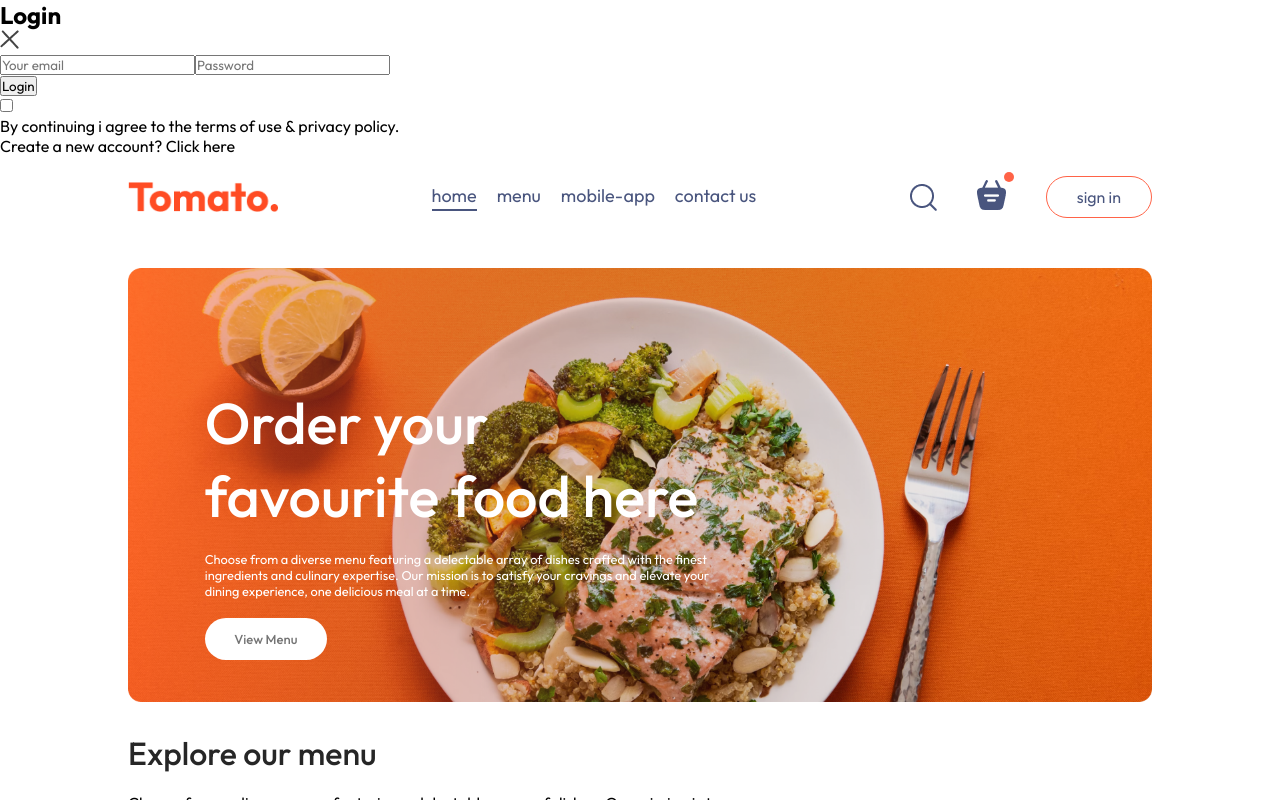
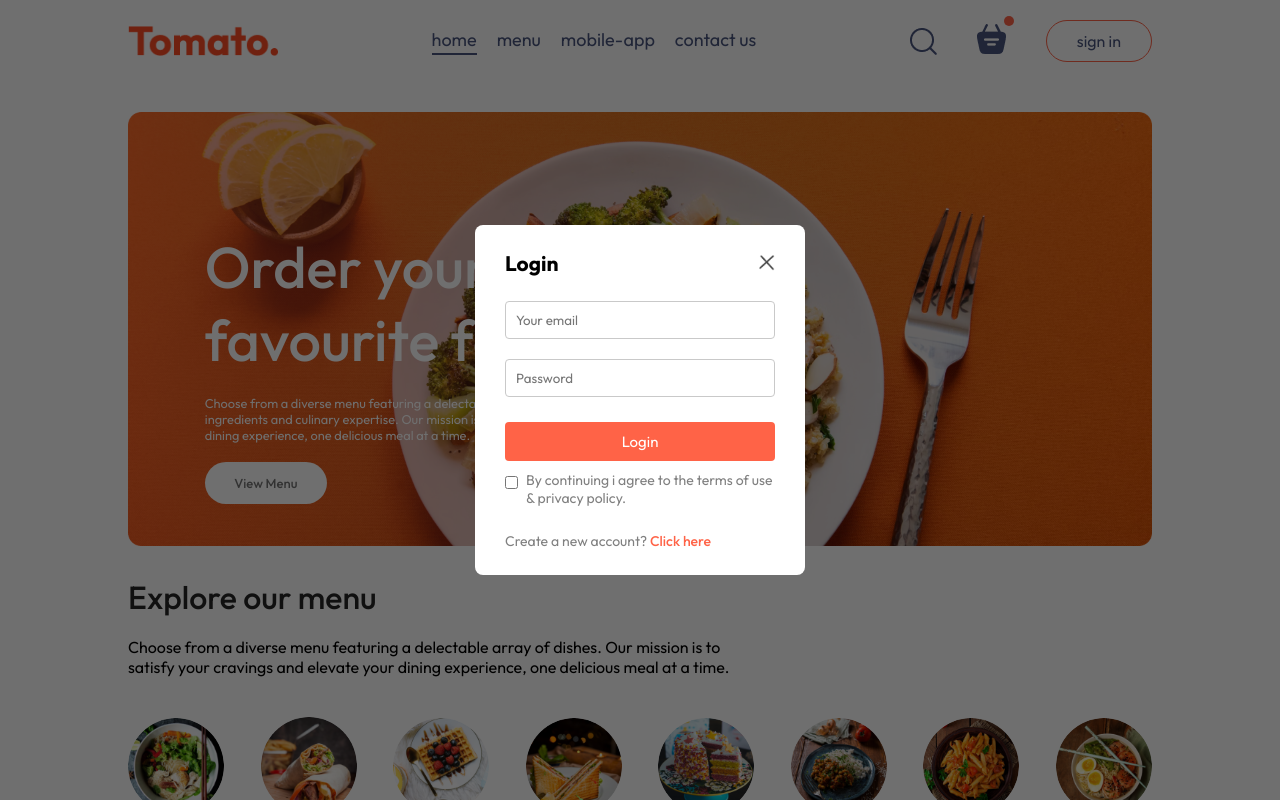
Before and after one commit to Vanshikathakur04/Food-del, a React (Vite) app in the folder frontend/: page / in a window 1280 px wide. Both pictures are taken after a click on the button "sign in". Shown: the top 800 px of the page. Built offline with nearby package versions, Linux system fonts and the light colour scheme.

Commit message:
Add styles for LoginPopup

```diff
--- a/frontend/src/components/LoginPopup/LoginPopup.css
+++ b/frontend/src/components/LoginPopup/LoginPopup.css
@@ -0,0 +1,65 @@
+.login-popup{
+  position: absolute;
+  z-index: 1;
+  width: 100%;
+  height: 100%;
+  background-color: #00000090;
+  display: grid;
+}
+.login-popup-container{
+  place-self: center;
+  width: max(23vw,330px);
+  color: #808080;
+  background-color: white;
+  display: flex;
+  flex-direction: column;
+  gap: 25px;
+  padding: 25px 30px;
+  border-radius: 8px;
+  font-size: 14px;
+  animation: fadeIn o.5s;
+}
+.login-popup-title{
+  display: flex;
+  justify-content: space-between;
+  align-items: center;
+  color: black;
+}
+.login-popup-title img{
+  width: 16px;
+  cursor: pointer;
+}
+.login-popup-inputs{
+  display: flex;
+  flex-direction: column;
+  gap: 20px;
+}
+.login-popup-inputs input{
+  outline: none;
+  border: 1px solid #c9c9c9;
+  padding: 10px;
+  border-radius: 4px;
+}
+.login-popup-container button{
+  border: none;
+  padding: 10px;
+  border-radius: 4px;
+  color: white;
+  background-color: tomato;
+  font-size: 15px;
+  cursor: pointer;
+}
+.login-popup-condition{
+  display: flex;
+  align-items: start;
+  gap: 8px;
+  margin-top: -15px;
+}
+.login-popup-condition input{
+  margin-top: 5px;
+}
+.login-popup p span{
+  color: tomato;
+  font-weight: 500;
+  cursor: pointer;
+}
```
